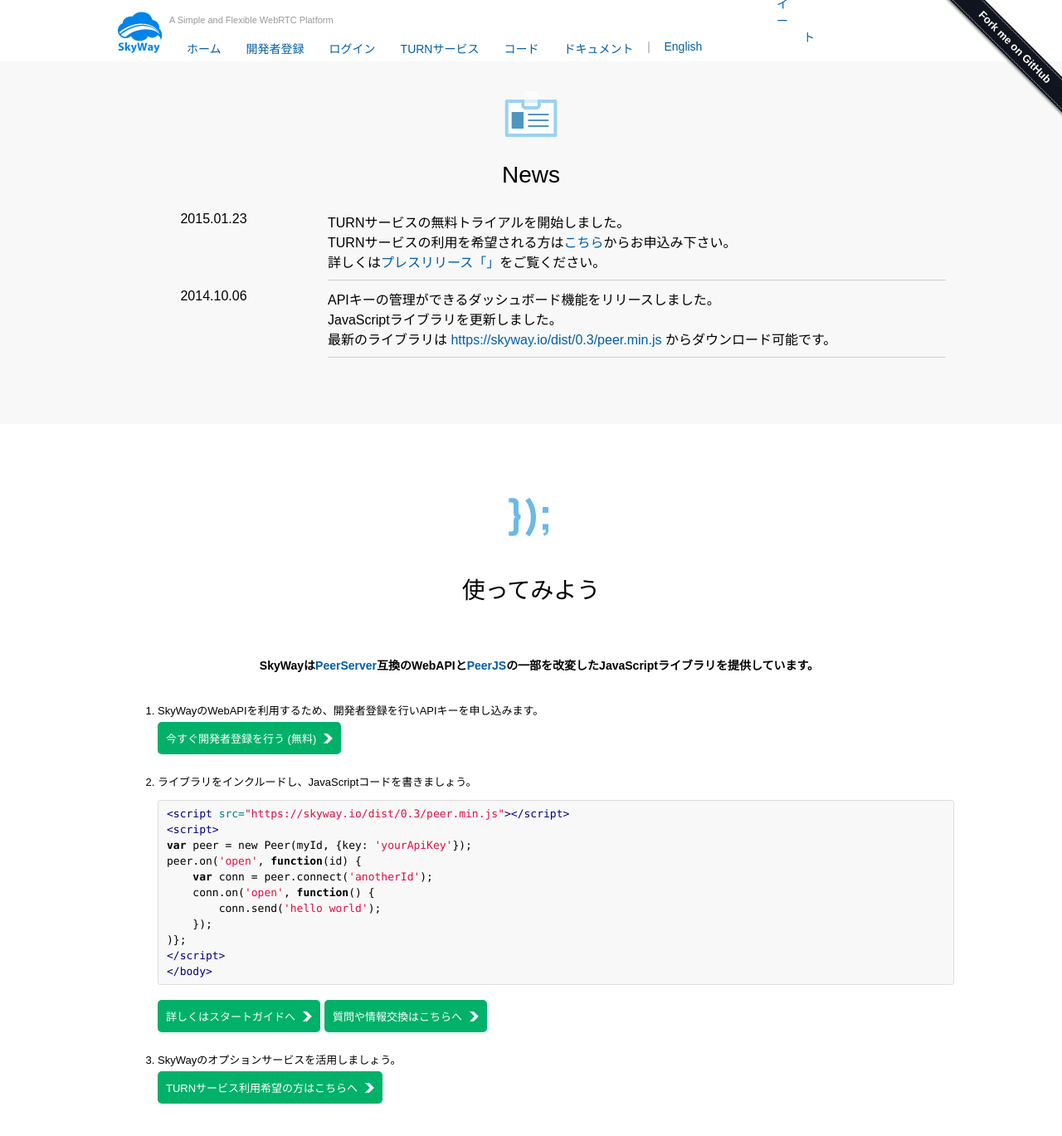
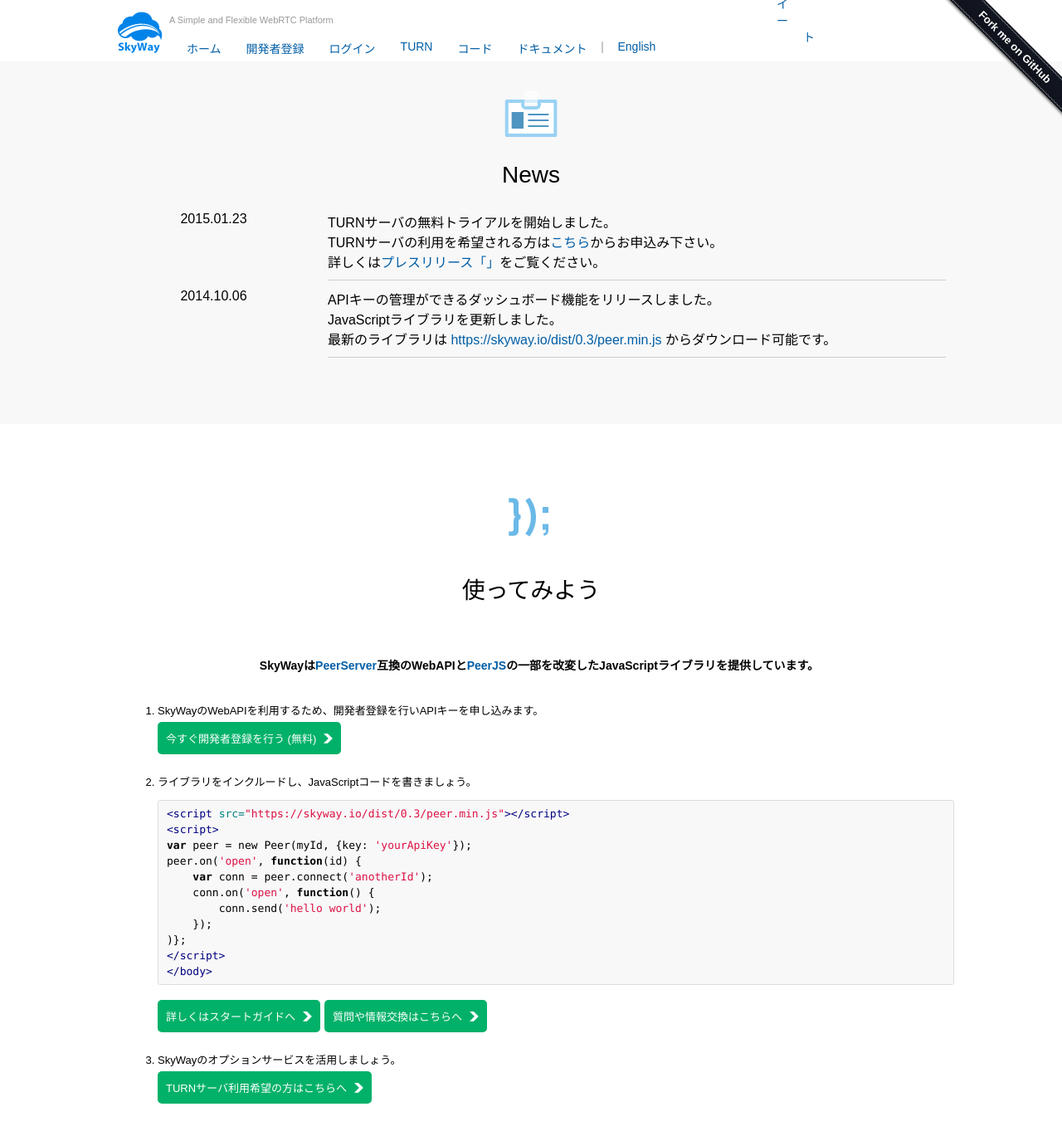
Before and after one commit to nttcom/skyway-old, a Jekyll site: the page built from index.html, in a window 1280 px wide and 1400 px high, scrolled down 773 px. Shown: the top 1369 px of the window at 83% size. Built offline with Jekyll 4.4.1, drawn with Linux system fonts in a browser that asks for light colours; comment, search, counter and statistics services are not loaded.

Commit message:
changed string

```diff
--- a/_layouts/default.html
+++ b/_layouts/default.html
@@ -77,7 +77,7 @@
                 <li class="nav-home"><a href="./">ホーム</a></li>
                 <li class="nav-home"><a href="https://skyway.io/ds/registration/">開発者登録</a></li>
                 <li><a href="https://skyway.io/ds/">ログイン</a></li>
-                <li class="nav-home"><a href="https://skyway.io/ds/turnrequest">TURNサービス</a></li>
+                <li class="nav-home"><a href="https://skyway.io/ds/turnrequest">TURN</a></li>
                 <li><a href="https://github.com/nttcom/peerjs" target="_blank">コード</a></li>
                 <li><a href="docs/">ドキュメント</a></li>
                 <li class="nav-home"><span style="color: #999;">&#8739;</span></li>
--- a/en/index.html
+++ b/en/index.html
@@ -54,7 +54,7 @@
             <h2>News</h2>
             <div class="grid_3 datepositon">2015.01.23</div>
             <div class="grid_9 omega newsbody">
-                We have started a alpha version TURN Service as a free trial.<BR>
+                We have started a alpha version TURN Server as a free trial.<BR>
                 Apply <a href="https://skyway.io/ds/turnrequest">here</a> if you are interested.<BR>
             </div>
             <div class="grid_3 datepositon">2014.10.06</div>
@@ -114,7 +114,7 @@
                         <a class="btnM" href="docs/#start">Read the start guide for more details</a><a class="btnM" href="https://groups.google.com/forum/#!forum/skywayjs" target="_blank">Ask questions here</a>
                     </li>
                     <li>Use our Skyway optional services. (optional)<BR>
-                        <a class="btnM" href="https://skyway.io/ds/turnrequest">Apply to use TURN Service (Free during alpha)</a>
+                        <a class="btnM" href="https://skyway.io/ds/turnrequest">Apply to use TURN Server (Free during alpha)</a>
                     </li>
                 </ol>
             </div>
--- a/index.html
+++ b/index.html
@@ -52,8 +52,8 @@
             <h2>News</h2>
                 <div class="grid_3 datepositon">2015.01.23</div>
                 <div class="grid_9 omega newsbody">
-                    TURNサービスの無料トライアルを開始しました。<BR>
-                    TURNサービスの利用を希望される方は<a href="https://skyway.io/ds/turnrequest">こちら</a>からお申込み下さい。<BR>
+                    TURNサーバの無料トライアルを開始しました。<BR>
+                    TURNサーバの利用を希望される方は<a href="https://skyway.io/ds/turnrequest">こちら</a>からお申込み下さい。<BR>
                     詳しくは<a href="https://skyway.io/ds/turnrequest">プレスリリース「」</a>をご覧ください。<BR>
                 </div>
                 <div class="grid_3 datepositon">2014.10.06</div>
@@ -113,7 +113,7 @@
                         <a class="btnM" href="docs/#start">詳しくはスタートガイドへ</a><a class="btnM" href="https://groups.google.com/forum/#!forum/skywayjs" target="_blank">質問や情報交換はこちらへ</a>
                     </li>
                     <li>SkyWayのオプションサービスを活用しましょう。<BR>
-                    <a class="btnM" href="https://skyway.io/ds/turnrequest">TURNサービス利用希望の方はこちらへ</a>
+                    <a class="btnM" href="https://skyway.io/ds/turnrequest">TURNサーバ利用希望の方はこちらへ</a>
                     </li>
                 </ol>
             </div>
```
